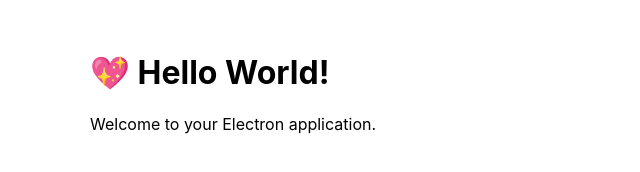
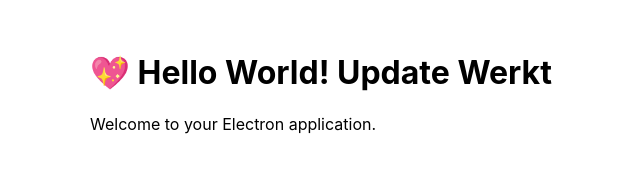
Before and after one commit to Matse2005/BrokenGoogleChrome, an Electron app: page src/index.html in a window 800 px wide. Shown: the whole page, without its empty margins (6-646 px from the left). Drawn offline with Linux system fonts and the light colour scheme.

Commit message:
Update Test 1

```diff
--- a/src/index.html
+++ b/src/index.html
@@ -1,12 +1,15 @@
 <!DOCTYPE html>
 <html>
+
 <head>
   <meta charset="UTF-8" />
   <title>Hello World!</title>
   <link rel="stylesheet" href="index.css" />
 </head>
+
 <body>
-    <h1>💖 Hello World!</h1>
+  <h1>💖 Hello World! Update Werkt</h1>
   <p>Welcome to your Electron application.</p>
 </body>
+
 </html>
```
Lines whose indentation alone changed are shown as unchanged.
